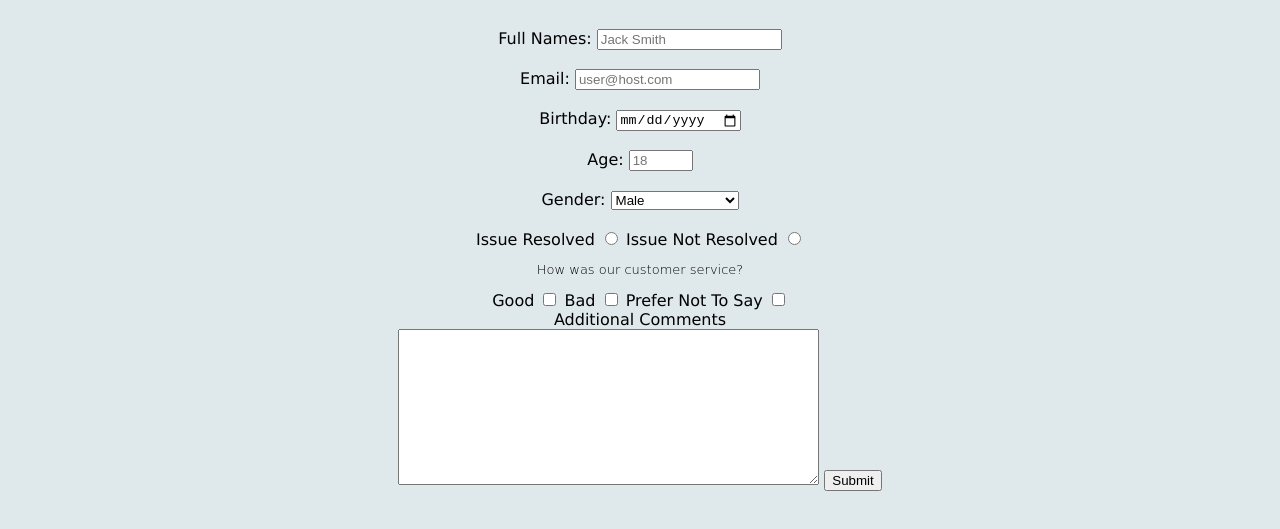
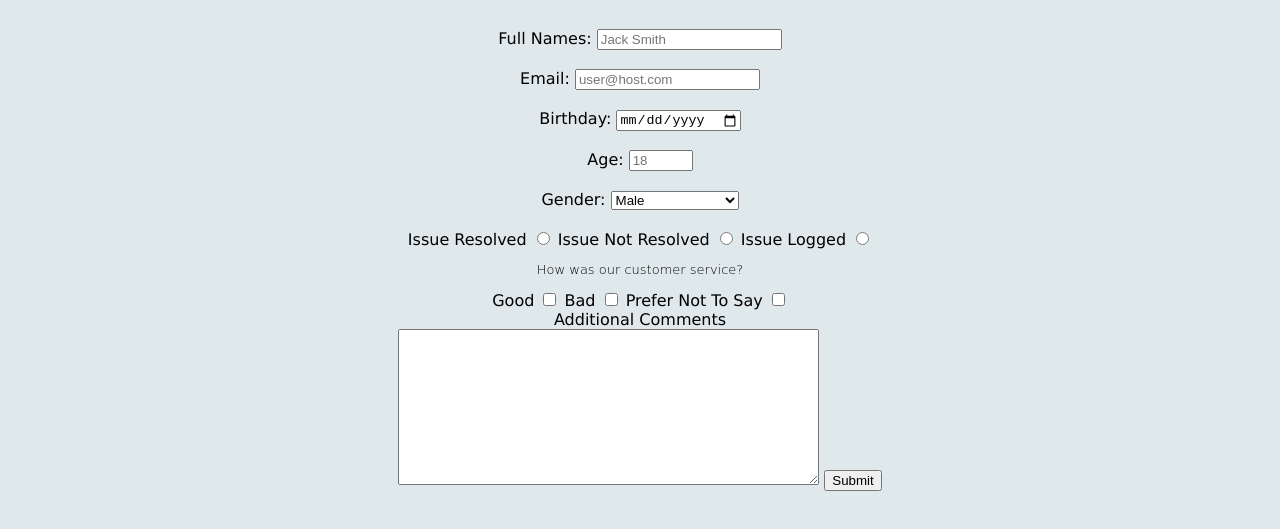
Before and after one commit to tmampa/Survey-Form, a plain HTML site: page index.html in a window 1280 px wide. Shown: the part 99-628 px from the top of the page. Drawn offline with Linux system fonts and the light colour scheme; a script that the page names is missing.

Commit message:
fixed problem with e=radio buttons

```diff
--- a/index.html
+++ b/index.html
@@ -54,10 +54,15 @@
      <br>
 
      <br>
-        <label for = "issue-resolved" id = "Javascript">Issue Resolved</label>
-        <input id = "issue-resolved" type= "radio" name= "issue-resolved" value=1></input>
-        <label for = "issue-unresolved" id = "issue-unresolved">Issue Not Resolved</label>
-        <input id= "issue-unresolved" type = "radio" name = "issue-unresolved" value=2></input>
+        <label for = "issue" id = "Javascript">Issue Resolved</label>
+        <input id = "issue" type= "radio" name= "issue" value=1></input>
+
+        <label for = "issue" id = "issue-unresolved">Issue Not Resolved</label>
+        <input id= "issue" type = "radio" name = "issue" value=2></input>
+
+        <label for ="isuue-logged" id="issue-logged">Issue Logged</label>
+        <input id="issue-logged" type="radio" name="issue" value="3"></input>
+
      <br>
 
           <p>How was our customer service? </p>
```
